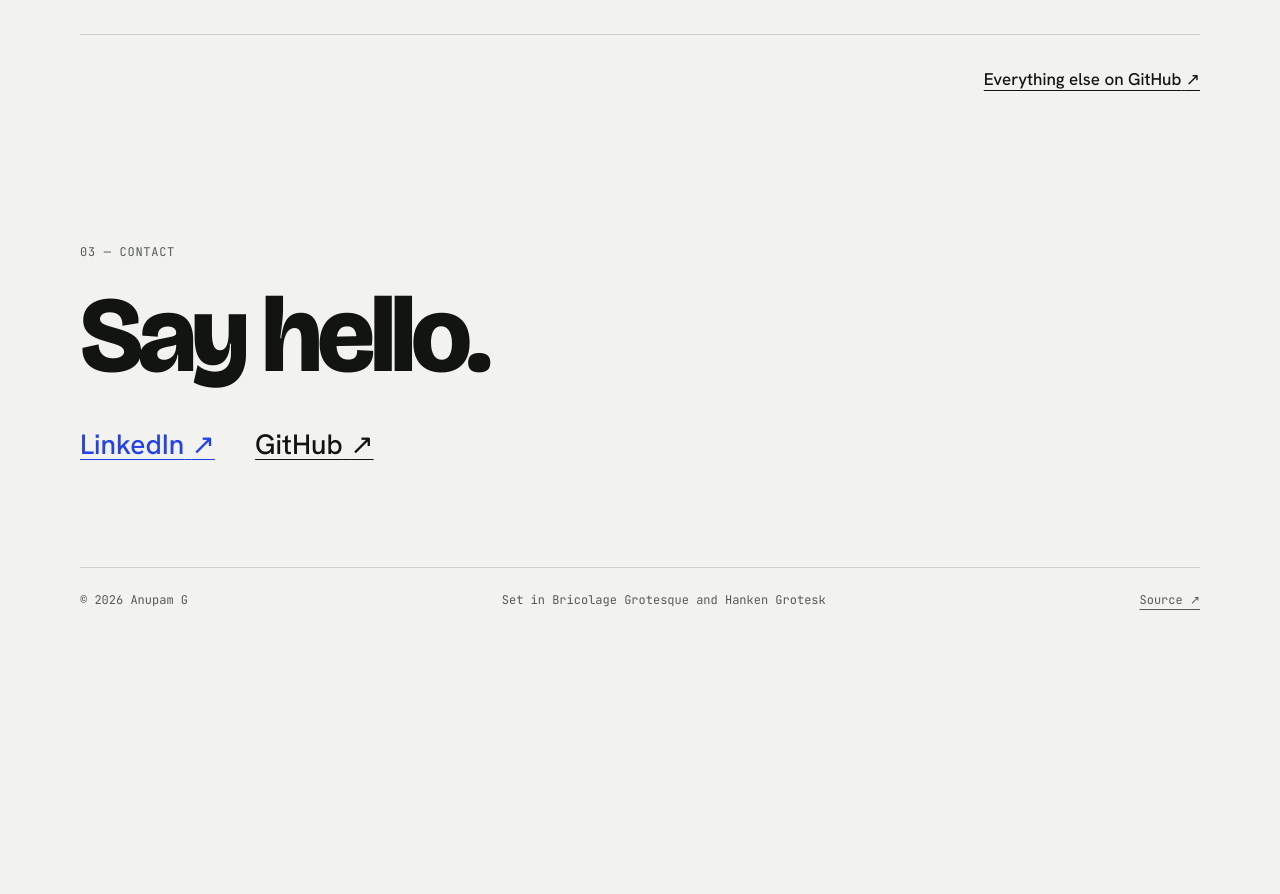
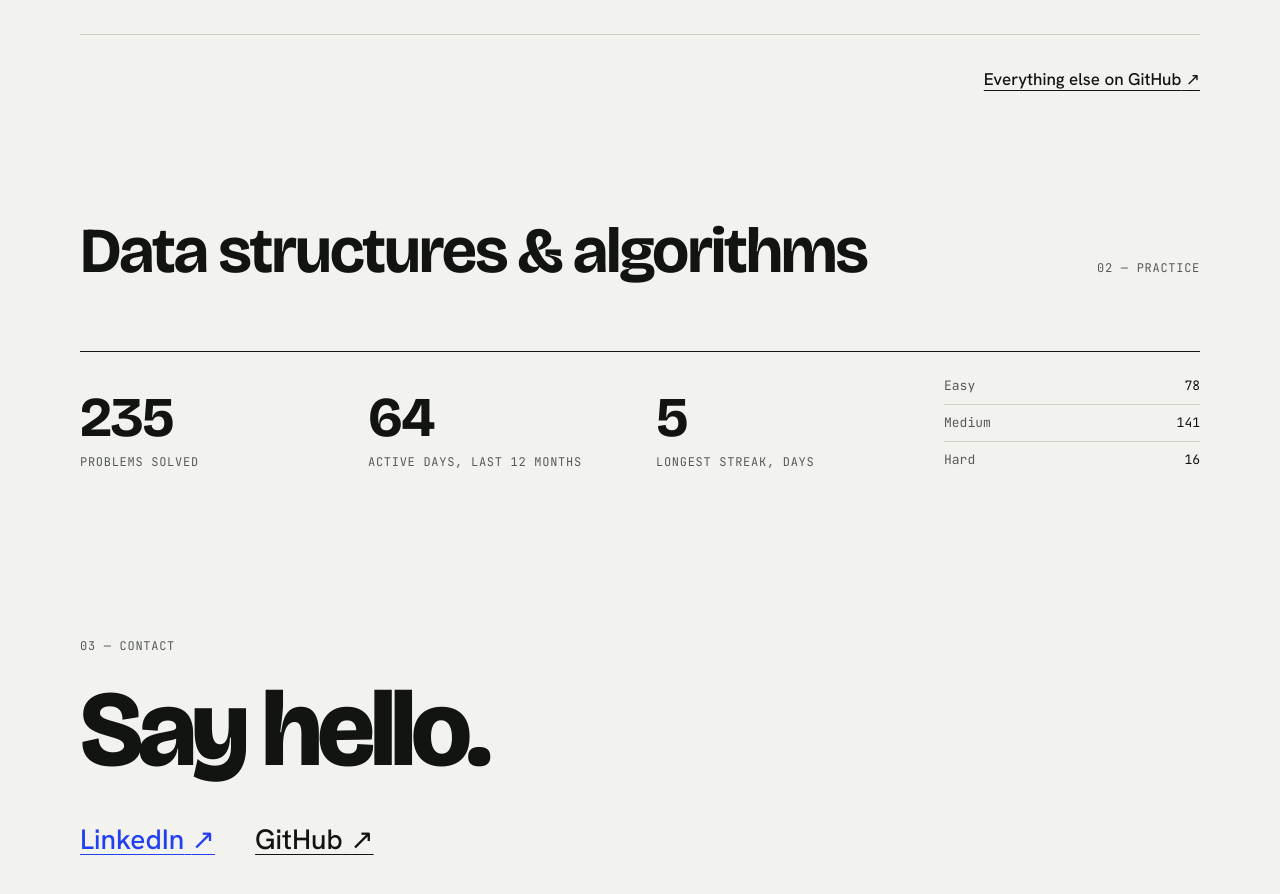
Before and after one commit to g-anupam/Portfolio-Website, a Next.js app: page / in a window 1280 px wide. Shown: the part 1918-2812 px from the top of the page. Before the commit the page ends 2566 px from the top, so only its background shows below. Built offline with nearby package versions, Linux system fonts and the light colour scheme; no server answers.

Commit message:
Add practice section with LeetCode stats
Co-Authored-By: Claude Opus 5.5 <noreply@anthropic.com>

```diff
--- a/src/app/page.tsx
+++ b/src/app/page.tsx
@@ -3,7 +3,11 @@ import { Contact } from "@/sections/Contact";
 import { Glance } from "@/sections/Glance";
 import { Hero } from "@/sections/Hero";
 
+import { Practice } from "@/sections/Practice";
 import { Work } from "@/sections/Work";
+
+// Rebuild the page in the background at most every 6 hours to refresh LeetCode data.
+export const revalidate = 21600;
 
 export default function Home() {
   return (
@@ -12,6 +16,7 @@ export default function Home() {
         <Hero />
         <Glance />
         <Work />
+        <Practice />
         <Contact />
       </Container>
     </main>
--- /dev/null
+++ b/src/lib/practice.ts
@@ -0,0 +1,102 @@
+import type { LeetCodeData } from "./leetcode";
+
+const DAY = 86_400; // seconds
+const WEEKS = 53;
+const MONTHS = [
+  "Jan",
+  "Feb",
+  "Mar",
+  "Apr",
+  "May",
+  "Jun",
+  "Jul",
+  "Aug",
+  "Sep",
+  "Oct",
+  "Nov",
+  "Dec",
+];
+
+export type HeatmapDay = {
+  /** 0 is no submissions; 1 to 4 are increasing intensity. */
+  level: 0 | 1 | 2 | 3 | 4;
+  tip: string;
+};
+
+export type HeatmapWeek = {
+  /** Month name, set on the first week that starts in a new month. */
+  label: string;
+  /** Sunday to Saturday. Null for days after today. */
+  days: (HeatmapDay | null)[];
+};
+
+export type PracticeYear = {
+  weeks: HeatmapWeek[];
+  submissions: number;
+  activeDays: number;
+  longestStreak: number;
+};
+
+function levelFor(count: number): HeatmapDay["level"] {
+  if (count === 0) return 0;
+  if (count <= 2) return 1;
+  if (count <= 5) return 2;
+  if (count <= 9) return 3;
+  return 4;
+}
+
+/** The 53 weeks ending today (UTC, matching LeetCode's calendar), plus totals for that window. */
+export function buildPracticeYear(
+  calendar: LeetCodeData["calendar"],
+  now: Date,
+): PracticeYear {
+  const today = Math.floor(now.getTime() / 1000 / DAY) * DAY;
+  const weekday = new Date(today * 1000).getUTCDay();
+  const start = today - ((WEEKS - 1) * 7 + weekday) * DAY;
+
+  const weeks: HeatmapWeek[] = [];
+  let submissions = 0;
+  let activeDays = 0;
+  let longestStreak = 0;
+  let streak = 0;
+  let previousMonth = -1;
+
+  for (let w = 0; w < WEEKS; w++) {
+    const weekStart = new Date((start + w * 7 * DAY) * 1000);
+    const month = weekStart.getUTCMonth();
+    // Skip the label on a first week that begins late in its month; the next one follows too closely.
+    const label =
+      month !== previousMonth && (w > 0 || weekStart.getUTCDate() <= 14)
+        ? MONTHS[month]
+        : "";
+    previousMonth = month;
+
+    const days: HeatmapWeek["days"] = [];
+    for (let d = 0; d < 7; d++) {
+      const timestamp = start + (w * 7 + d) * DAY;
+      if (timestamp > today) {
+        days.push(null);
+        continue;
+      }
+      const count = calendar[String(timestamp)] ?? 0;
+      const date = new Date(timestamp * 1000);
+
+      submissions += count;
+      if (count > 0) {
+        activeDays += 1;
+        streak += 1;
+        longestStreak = Math.max(longestStreak, streak);
+      } else {
+        streak = 0;
+      }
+
+      days.push({
+        level: levelFor(count),
+        tip: `${count} ${count === 1 ? "submission" : "submissions"} on ${date.getUTCDate()} ${MONTHS[date.getUTCMonth()]} ${date.getUTCFullYear()}`,
+      });
+    }
+    weeks.push({ label, days });
+  }
+
+  return { weeks, submissions, activeDays, longestStreak };
+}
--- /dev/null
+++ b/src/sections/Practice.tsx
@@ -0,0 +1,59 @@
+import { Label } from "@/components/Label";
+import { SectionHeader } from "@/components/SectionHeader";
+import { profile } from "@/content/profile";
+import { getLeetCode } from "@/lib/leetcode";
+import { buildPracticeYear } from "@/lib/practice";
+
+function Stat({ value, label }: { value: number; label: string }) {
+  return (
+    <div className="flex flex-col-reverse gap-2 pt-6 pb-7">
+      <Label as="dt">{label}</Label>
+      <dd className="font-display text-[clamp(40px,5vw,56px)] leading-none font-bold tracking-[-0.03em]">
+        {value}
+      </dd>
+    </div>
+  );
+}
+
+export async function Practice() {
+  const data = await getLeetCode(profile.leetcodeUsername);
+  const year = buildPracticeYear(data.calendar, new Date(data.fetchedAt));
+  const difficulties = [
+    { label: "Easy", count: data.solved.easy },
+    { label: "Medium", count: data.solved.medium },
+    { label: "Hard", count: data.solved.hard },
+  ];
+
+  return (
+    <section id="practice" className="scroll-mt-6 pt-[clamp(72px,9vw,120px)]">
+      <div className="pb-5">
+        <SectionHeader
+          title="Data structures &amp; algorithms"
+          label="02 — Practice"
+        />
+      </div>
+      {profile.practiceIntro && (
+        <p className="text-muted max-w-[560px]">{profile.practiceIntro}</p>
+      )}
+
+      <div className="border-ink mt-12 grid grid-cols-[repeat(auto-fit,minmax(150px,1fr))] gap-x-8 border-t">
+        <dl className="contents">
+          <Stat value={data.solved.all} label="Problems solved" />
+          <Stat value={year.activeDays} label="Active days, last 12 months" />
+          <Stat value={year.longestStreak} label="Longest streak, days" />
+        </dl>
+        <dl className="flex flex-col gap-2 pt-6 pb-7 font-mono text-[13px]">
+          {difficulties.map((difficulty) => (
+            <div
+              key={difficulty.label}
+              className="border-rule flex justify-between gap-3 border-b pb-2 last:border-b-0 last:pb-0"
+            >
+              <dt className="text-muted">{difficulty.label}</dt>
+              <dd>{difficulty.count}</dd>
+            </div>
+          ))}
+        </dl>
+      </div>
+    </section>
+  );
+}
```
